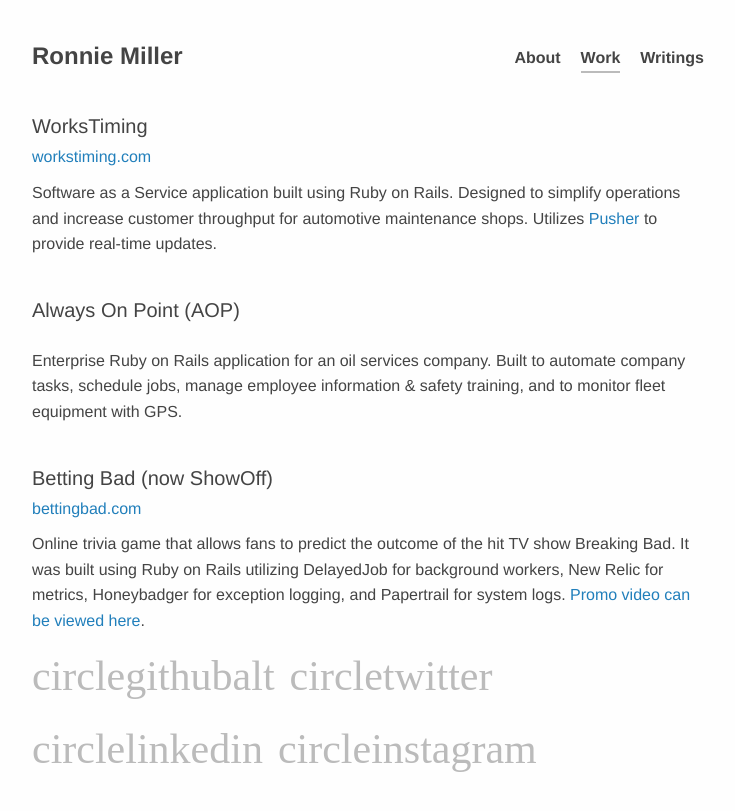
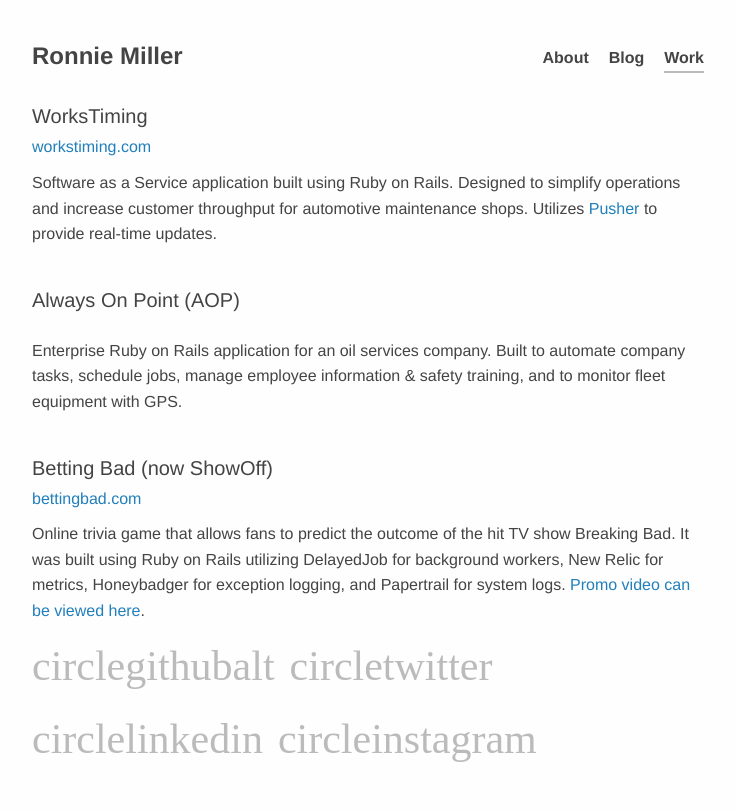
Before and after one commit to mlr/mlr.github.com, a Jekyll site: the page built from work.md, in a window 1280 px wide. Shown: the top 811 px of the page, without its empty margins (276-1011 px from the left). Built offline with Jekyll 4.4.1, drawn with Linux system fonts in a browser that asks for light colours; some web fonts are replaced.

Commit message:
Move posts to blog page, update navigation

```diff
--- /dev/null
+++ b/_includes/blog_post_links.html
@@ -0,0 +1,2 @@
+{% for post in site.posts %}
+  * <span class="blog-title-link">{{ post.date | date: "%b %d, %Y" }} &ndash; [{{ post.title }}]({{ post.url }})</span>{% endfor %}
--- a/_includes/header.html
+++ b/_includes/header.html
@@ -10,9 +10,9 @@
     <div id="name"><a href="/">Ronnie Miller</a></div>
     <nav>
       <ul>
-        {% for node in site.html_pages %}
-          <li{% if page.url == node.url or page.id and node.path contains "writings" %} class="active"{% endif %}><a href="{{ node.url }}">{{node.title}}</a></li>
-        {% endfor %}
+        <li{% if page.url == '/'      %} class="active"{% endif %}><a href="/">About</a></li>
+        <li{% if page.url == '/blog/' %} class="active"{% endif %}><a href="/blog">Blog</a></li>
+        <li{% if page.url == '/work/' %} class="active"{% endif %}><a href="/work">Work</a></li>
       </ul>
     </nav>
   </header>
--- a/_sass/_blog.scss
+++ b/_sass/_blog.scss
@@ -1,3 +1,17 @@
+#content.page.blog {
+  ul {
+    li {
+      margin-left: -14px;
+      list-style: none;
+      font-size: 0.9em;
+    }
+  }
+
+  span.blog-title-link {
+    font-family: Monaco, "Lucida Console", monospace;
+  }
+}
+
 #content.blog-post {
   h1:first-child {
     margin-bottom: 0px;
--- a/css/screen.scss
+++ b/css/screen.scss
@@ -81,7 +81,7 @@
     margin-top: 35px;
 
     &:first-child {
-      margin-top: 5px;
+      margin-top: -5px;
     }
   }
 
```
Also changed, not shown: blog.md (added, +5 -0 lines), index.md (+1 -1 lines), writings.md (deleted, +0 -6 lines).
